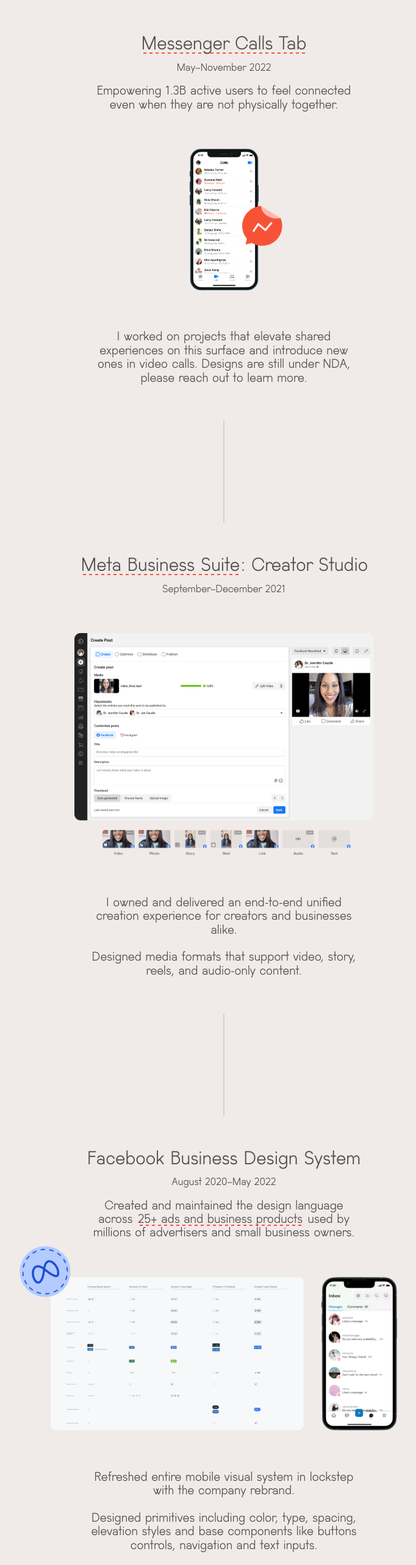
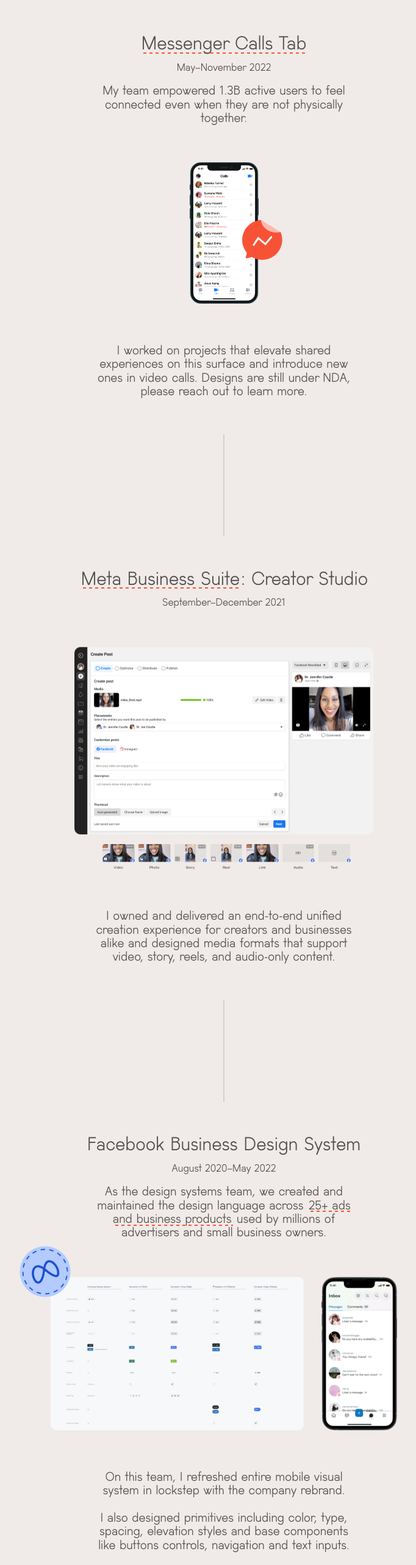
Before and after one commit to maxinekho/lil-tater, a React (Create React App) app: page / in a window 1280 px wide. Shown: the part 820-3386 px from the top of the page at 61% size, without its empty margins (273-955 px from the left). Built offline with nearby package versions, Linux system fonts and the light colour scheme.

Commit message:
content changes

```diff
--- a/src/App.js
+++ b/src/App.js
@@ -67,8 +67,8 @@ function App() {
           src2="assets/sticker_1.png"
         >
           <p>
-            Empowering 1.3B active users to feel connected even when they are
-            not physically together.
+            My team empowered 1.3B active users to feel connected even when they
+            are not physically together.
           </p>
           <p>
             I worked on projects that elevate shared experiences on this surface
@@ -98,9 +98,8 @@ function App() {
           <></>
           <p>
             I owned and delivered an end-to-end unified creation experience for
-            creators and businesses alike. <br />
-            <br /> Designed media formats that support video, story, reels, and
-            audio-only content.
+            creators and businesses alike and designed media formats that
+            support video, story, reels, and audio-only content.
           </p>
         </ItemContent>
         <Separator />
@@ -114,7 +113,8 @@ function App() {
           src2="assets/sticker_3.png"
         >
           <p>
-            Created and maintained the design language across{" "}
+            As the design systems team, we created and maintained the design
+            language across{" "}
             <a
               href="https://www.facebook.com/business/small-business/"
               target="_blank"
@@ -125,12 +125,12 @@ function App() {
             used by millions of advertisers and small business owners.
           </p>
           <p>
-            Refreshed entire mobile visual system in lockstep with the company
-            rebrand.
+            On this team, I refreshed entire mobile visual system in lockstep
+            with the company rebrand.
             <br />
-            <br /> Designed primitives including color, type, spacing, elevation
-            styles and base components like buttons controls, navigation and
-            text inputs.
+            <br />I also designed primitives including color, type, spacing,
+            elevation styles and base components like buttons controls,
+            navigation and text inputs.
           </p>
         </ItemContent>
         <ItemContent
@@ -140,13 +140,12 @@ function App() {
         >
           <></>
           <p>
-            Also designed mobile data viz patterns that, since adoption,
-            reversed regressions.
+            I designed mobile data viz patterns that, since adoption, reversed
+            regressions.
             <br />
-            <br />
-            Crafted animated transitions for components to aid user
-            comprehension around progress, orientation, and navigation. Achieved
-            our goal of net neutral metrics.
+            <br />I simultaneously crafted animated transitions for components
+            to aid user comprehension around progress, orientation, and
+            navigation, achieving our goal of net neutral metrics.
           </p>
         </ItemContent>
       </main>
--- a/src/index.css
+++ b/src/index.css
@@ -102,7 +102,7 @@ header h1 {
 }
 
 main {
-  margin: 2em 1em 8em;
+  margin: 2em 1em 12em;
 }
 
 main p {
```
